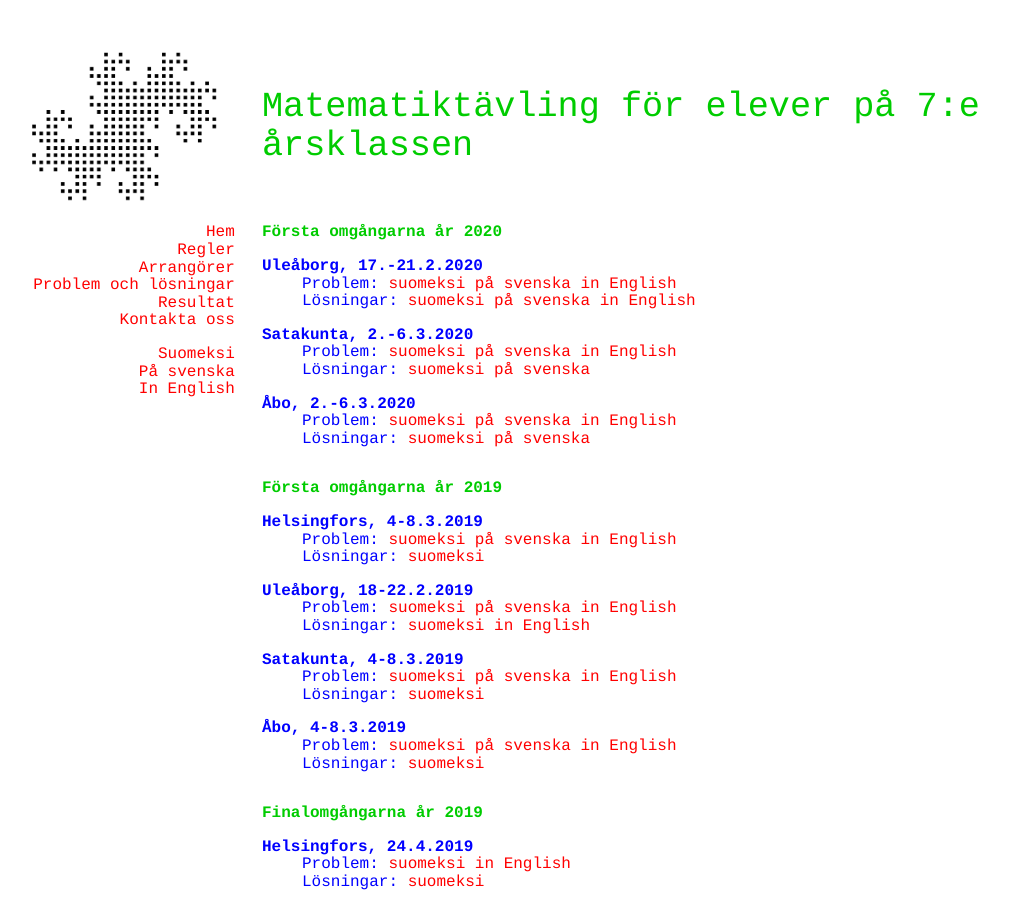
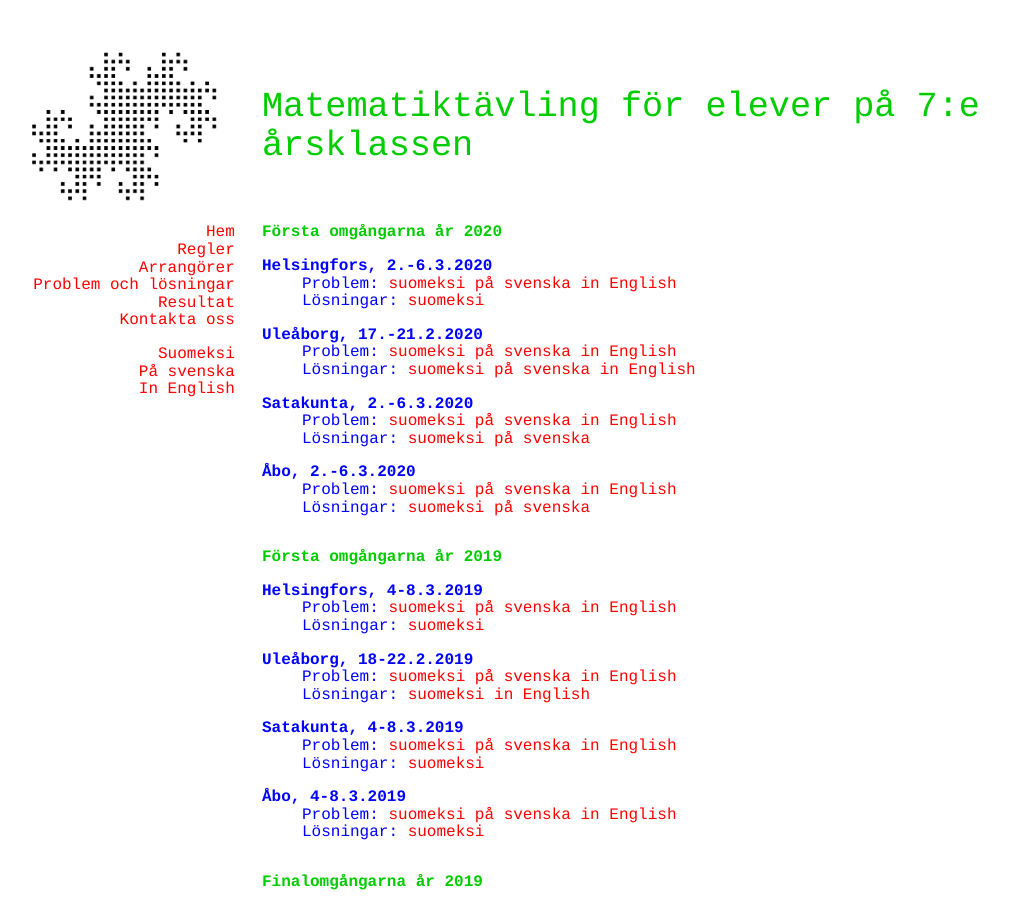
Before and after one commit to matematiikkakilpailut/matematiikkakilpailut.github.io, a Jekyll site: the page built from seiskat/sv/problem.html, in a window 1280 px wide and 900 px high. Shown: the whole window, without its empty margins (58-1067 px from the left). Built offline with Jekyll 4.4.1, drawn with Linux system fonts in a browser that asks for light colours.

Commit message:
Update problem.html
Helsingin alkukisatehtävät

```diff
--- a/seiskat/sv/problem.html
+++ b/seiskat/sv/problem.html
@@ -7,6 +7,17 @@ Problemen och modellsvaren finns h&auml;r efter t&auml;vlingen. -->
 <h2 id="första-omgångarna-år-2020">Första omgångarna år 2020</h2>
 
 <dl>
+  <dt>Helsingfors, 2.-6.3.2020</dt>
+  <dd>
+    Problem:
+    <a href="2020/h.pdf" lang="fi" hreflang="fi">suomeksi</a>
+    <a href="2020/h_sv.pdf">p&aring; svenska</a>
+    <a href="2020/h_en.pdf" lang="en" hreflang="en">in English</a>
+  </dd>
+   <dd>
+    L&ouml;sningar:
+    <a href="2020/h_f_r.pdf" lang="fi" hreflang="fi">suomeksi</a>
+  </dd>
   <dt>Ule&aring;borg, 17.-21.2.2020</dt>
   <dd>
     Problem:
```
